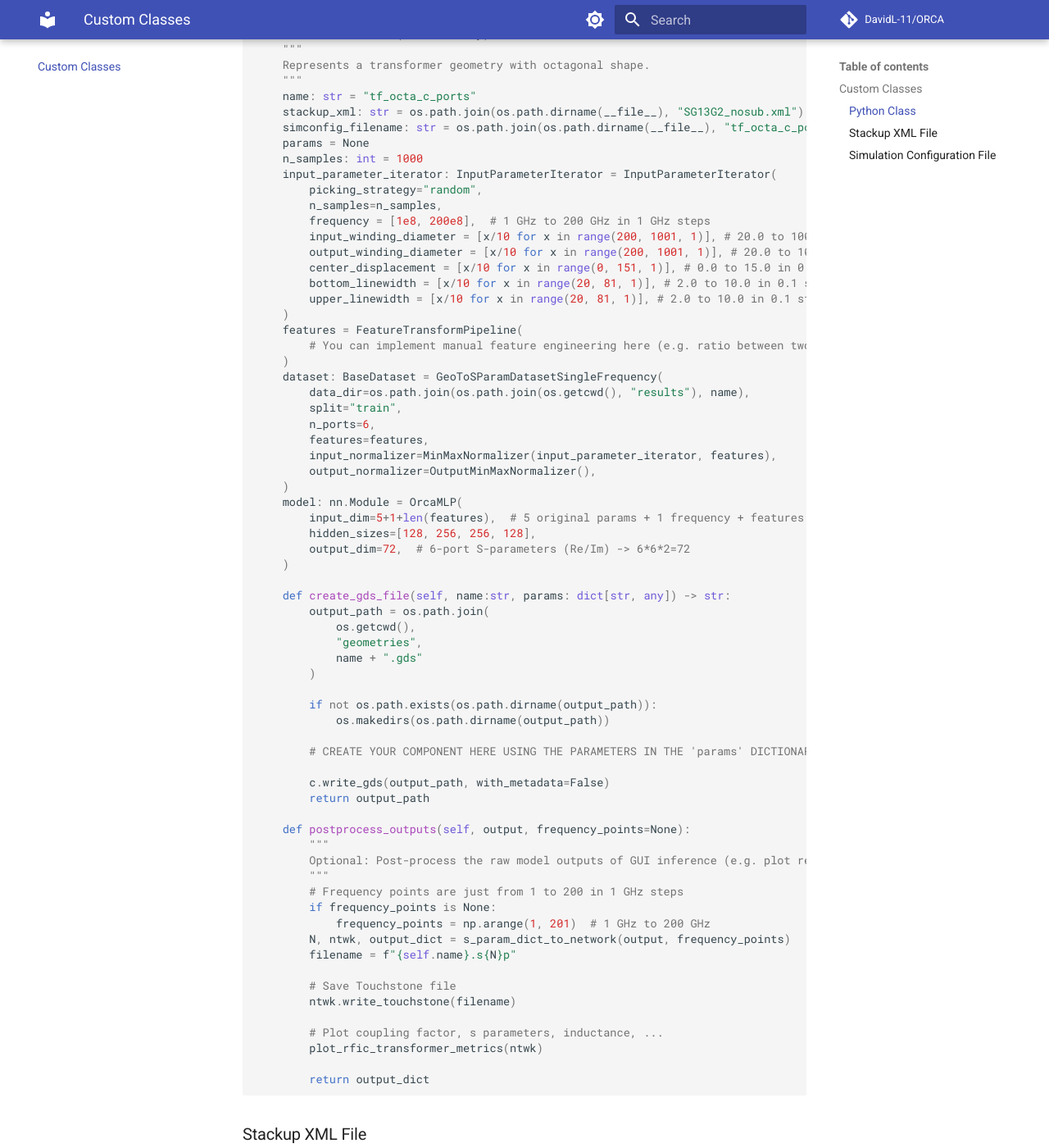
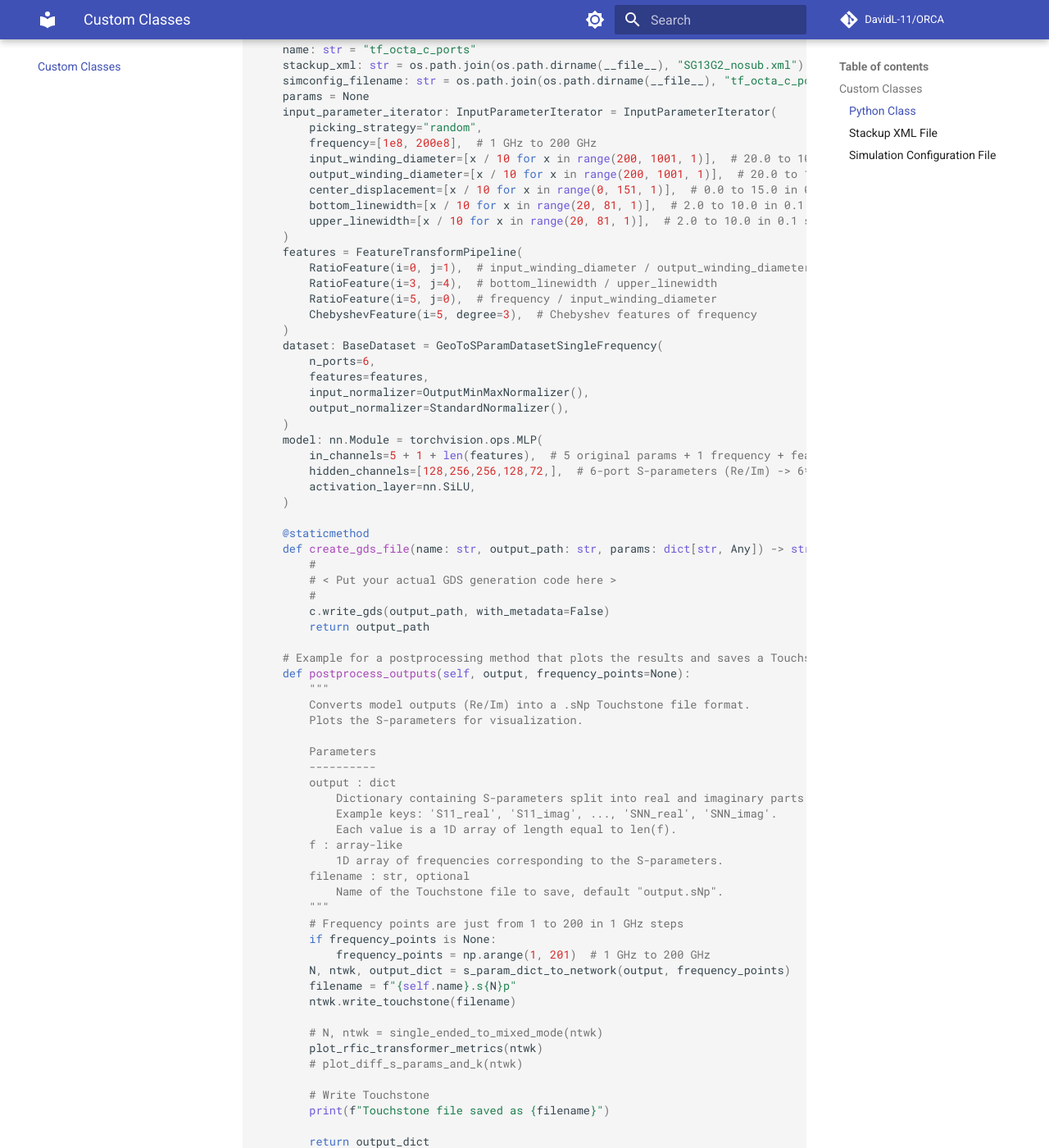
Before and after one commit to DI-PASSIONATE/ORCA, an MkDocs documentation site: the page built from docs/custom_class.md, in a window 1280 px wide and 1400 px high, scrolled down 1112 px. Shown: the whole window at 82% size. Built offline with MkDocs 1.6.1 and Material for MkDocs 9.7.7, drawn with Linux system fonts in a browser that asks for light colours; comment, search, counter and statistics services are not loaded; some of the changed text lies outside the part shown.

````diff
--- a/docs/custom_class.md
+++ b/docs/custom_class.md
@@ -21,77 +21,81 @@ The Python class should extend the `orca.BaseGeometry` class and implement the f
 Example:
 
 ```python
-from orca import BaseGeometry
-from orca.geometry.input_parameters import InputParameterIterator
-from ihp import PDK
-
 @dataclass
 class TransformerOcta(BaseGeometry):
     """
     Represents a transformer geometry with octagonal shape.
     """
+
     name: str = "tf_octa_c_ports"
     stackup_xml: str = os.path.join(os.path.dirname(__file__), "SG13G2_nosub.xml")
     simconfig_filename: str = os.path.join(os.path.dirname(__file__), "tf_octa_c_ports.simcfg")
     params = None
-    n_samples: int = 1000
     input_parameter_iterator: InputParameterIterator = InputParameterIterator(
         picking_strategy="random",
-        n_samples=n_samples,
-        frequency = [1e8, 200e8],  # 1 GHz to 200 GHz in 1 GHz steps
-        input_winding_diameter = [x/10 for x in range(200, 1001, 1)], # 20.0 to 100.0 in 0.1 steps
-        output_winding_diameter = [x/10 for x in range(200, 1001, 1)], # 20.0 to 100.0 in 0.1 steps
-        center_displacement = [x/10 for x in range(0, 151, 1)], # 0.0 to 15.0 in 0.1 steps
-        bottom_linewidth = [x/10 for x in range(20, 81, 1)], # 2.0 to 10.0 in 0.1 steps
-        upper_linewidth = [x/10 for x in range(20, 81, 1)], # 2.0 to 10.0 in 0.1 steps
+        frequency=[1e8, 200e8],  # 1 GHz to 200 GHz
+        input_winding_diameter=[x / 10 for x in range(200, 1001, 1)],  # 20.0 to 100.0 in 0.1 steps
+        output_winding_diameter=[x / 10 for x in range(200, 1001, 1)],  # 20.0 to 100.0 in 0.1 steps
+        center_displacement=[x / 10 for x in range(0, 151, 1)],  # 0.0 to 15.0 in 0.1 steps
+        bottom_linewidth=[x / 10 for x in range(20, 81, 1)],  # 2.0 to 10.0 in 0.1 steps
+        upper_linewidth=[x / 10 for x in range(20, 81, 1)],  # 2.0 to 10.0 in 0.1 steps
     )
     features = FeatureTransformPipeline(
-        # You can implement manual feature engineering here (e.g. ratio between two input parameters, polynomial features, etc.)
+        RatioFeature(i=0, j=1),  # input_winding_diameter / output_winding_diameter
+        RatioFeature(i=3, j=4),  # bottom_linewidth / upper_linewidth
+        RatioFeature(i=5, j=0),  # frequency / input_winding_diameter
+        ChebyshevFeature(i=5, degree=3),  # Chebyshev features of frequency
     )
     dataset: BaseDataset = GeoToSParamDatasetSingleFrequency(
-        data_dir=os.path.join(os.path.join(os.getcwd(), "results"), name),
-        split="train",
         n_ports=6,
         features=features,
-        input_normalizer=MinMaxNormalizer(input_parameter_iterator, features),
-        output_normalizer=OutputMinMaxNormalizer(),
+        input_normalizer=OutputMinMaxNormalizer(),
+        output_normalizer=StandardNormalizer(),
     )
-    model: nn.Module = OrcaMLP(
-        input_dim=5+1+len(features),  # 5 original params + 1 frequency + features
-        hidden_sizes=[128, 256, 256, 128],
-        output_dim=72,  # 6-port S-parameters (Re/Im) -> 6*6*2=72
+    model: nn.Module = torchvision.ops.MLP(
+        in_channels=5 + 1 + len(features),  # 5 original params + 1 frequency + features
+        hidden_channels=[128,256,256,128,72,],  # 6-port S-parameters (Re/Im) -> 6*6*2=72
+        activation_layer=nn.SiLU,
     )
 
-    def create_gds_file(self, name:str, params: dict[str, any]) -> str:
-        output_path = os.path.join(
-            os.getcwd(),
-            "geometries",
-            name + ".gds"
-        )
-
-        if not os.path.exists(os.path.dirname(output_path)):
-            os.makedirs(os.path.dirname(output_path))
-
-        # CREATE YOUR COMPONENT HERE USING THE PARAMETERS IN THE 'params' DICTIONARY
-
+    @staticmethod
+    def create_gds_file(name: str, output_path: str, params: dict[str, Any]) -> str:
+        #
+        # < Put your actual GDS generation code here >
+        #
         c.write_gds(output_path, with_metadata=False)
         return output_path
 
+    # Example for a postprocessing method that plots the results and saves a Touchstone file
     def postprocess_outputs(self, output, frequency_points=None):
         """
-        Optional: Post-process the raw model outputs of GUI inference (e.g. plot results, save Touchstone files, etc.)
+        Converts model outputs (Re/Im) into a .sNp Touchstone file format.
+        Plots the S-parameters for visualization.
+
+        Parameters
+        ----------
+        output : dict
+            Dictionary containing S-parameters split into real and imaginary parts.
+            Example keys: 'S11_real', 'S11_imag', ..., 'SNN_real', 'SNN_imag'.
+            Each value is a 1D array of length equal to len(f).
+        f : array-like
+            1D array of frequencies corresponding to the S-parameters.
+        filename : str, optional
+            Name of the Touchstone file to save, default "output.sNp".
         """
         # Frequency points are just from 1 to 200 in 1 GHz steps
         if frequency_points is None:
             frequency_points = np.arange(1, 201)  # 1 GHz to 200 GHz
         N, ntwk, output_dict = s_param_dict_to_network(output, frequency_points)
         filename = f"{self.name}.s{N}p"
-
-        # Save Touchstone file
         ntwk.write_touchstone(filename)
 
-        # Plot coupling factor, s parameters, inductance, ...
+        # N, ntwk = single_ended_to_mixed_mode(ntwk)
         plot_rfic_transformer_metrics(ntwk)
+        # plot_diff_s_params_and_k(ntwk)
+
+        # Write Touchstone
+        print(f"Touchstone file saved as {filename}")
 
         return output_dict
 ```
````
Also changed, not shown: docs/running_orca.md (+16 -5 lines), 1 other file.
